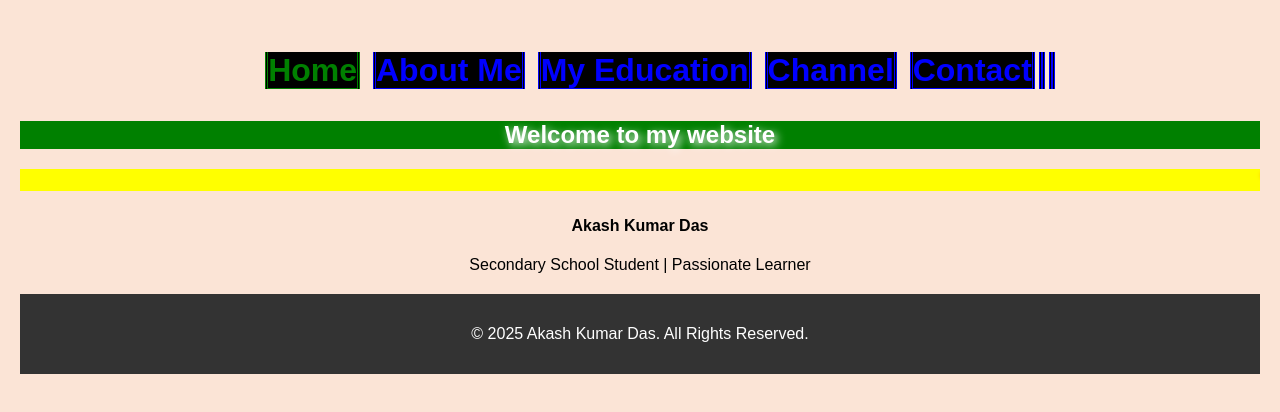
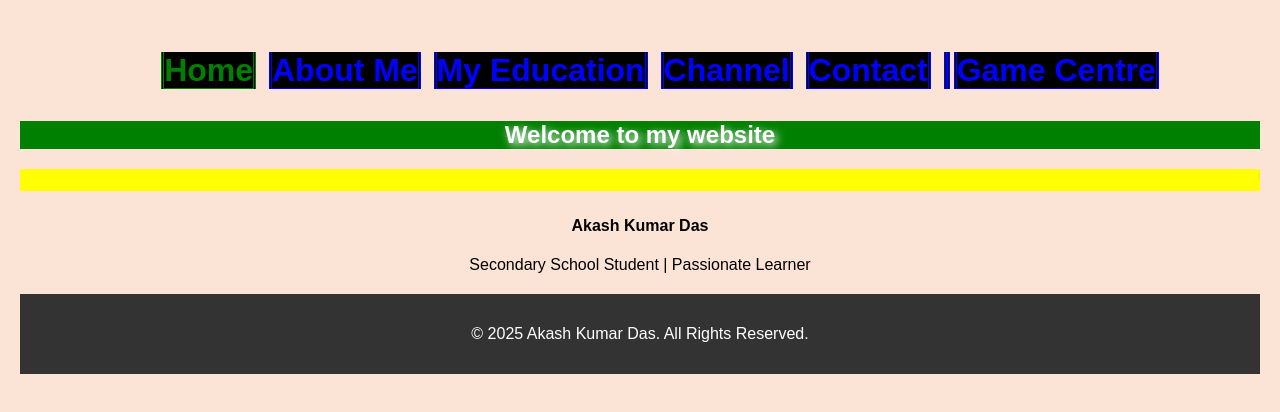
Before and after one commit to NoGamer90/Akash-, a plain HTML site: page index.html in a window 1280 px wide. Drawn offline with Linux system fonts and the light colour scheme.

Commit message:
Update index.html
Signed-off-by: NoGamer90  <gamezoneplaying@gmail.com>

```diff
--- a/index.html
+++ b/index.html
@@ -15,7 +15,7 @@
           <li><a href="Channel.html">Channel</a></li>
           <li><a href="contact.html">Contact</a></li>
           <li><a href="#"></a></li>
-          <li><a href="#"></a></li>
+          <li><a href="gamecenter.html">Game Centre</a></li>
         </ul>
       </nav>
       </h1>
```
